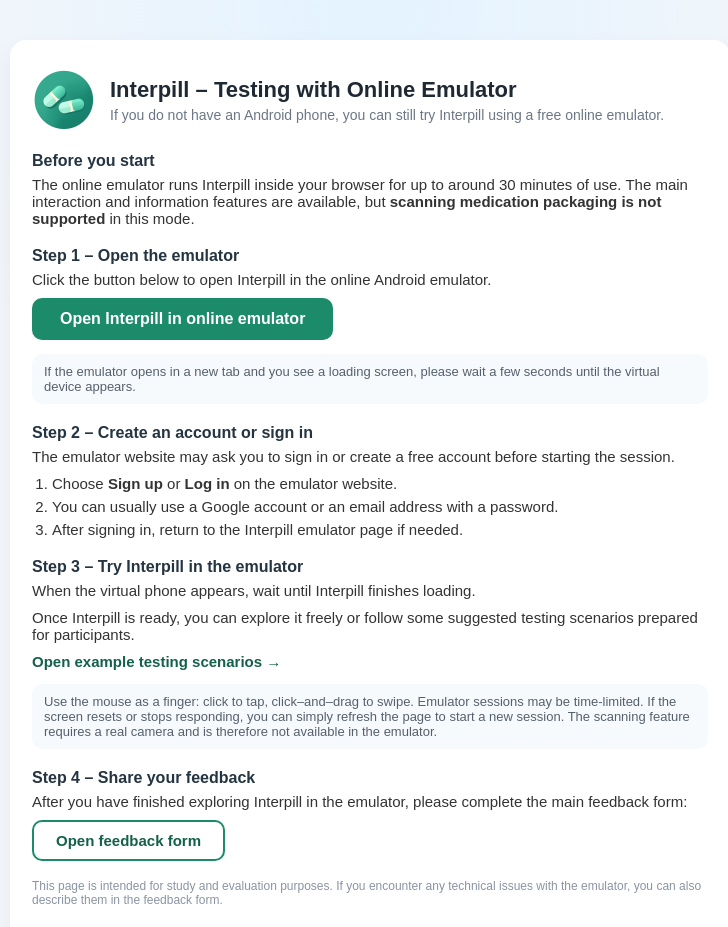
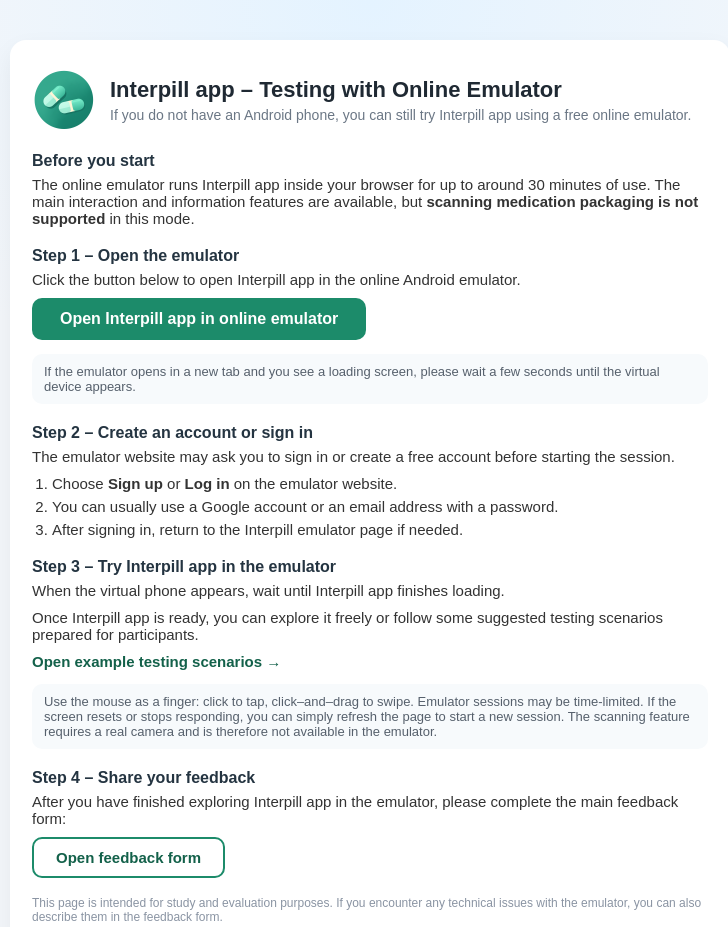
Before and after one commit to olgaleobel/Interpill-App-Testing, a plain HTML site: page emulator.html in a window 1280 px wide. Shown: the top 927 px of the page, without its empty margins (270-998 px from the left). Drawn offline with Linux system fonts and the light colour scheme.

Commit message:
Update emulator.html

```diff
--- a/emulator.html
+++ b/emulator.html
@@ -3,7 +3,7 @@
 <head>
     <meta charset="UTF-8">
     <meta name="viewport" content="width=device-width, initial-scale=1.0">
-    <title>Interpill – Test with Online Emulator</title>
+    <title>Interpill app – Test with Online Emulator</title>
     <style>
         :root {
             --primary: #1c8b6a;
@@ -171,9 +171,9 @@
         <div class="app-header">
             <img class="app-icon" src="interpill-logo.png" alt="Interpill logo">
             <div>
-                <h1>Interpill – Testing with Online Emulator</h1>
+                <h1>Interpill app – Testing with Online Emulator</h1>
                 <p class="subtitle">
-                    If you do not have an Android phone, you can still try Interpill using a free online emulator.
+                    If you do not have an Android phone, you can still try Interpill app using a free online emulator.
                 </p>
             </div>
         </div>
@@ -181,7 +181,7 @@
         <div class="section">
             <div class="section-title">Before you start</div>
             <p>
-                The online emulator runs Interpill inside your browser for up to around 30 minutes of use.
+                The online emulator runs Interpill app inside your browser for up to around 30 minutes of use.
                 The main interaction and information features are available, but
                 <strong>scanning medication packaging is not supported</strong> in this mode.
             </p>
@@ -190,12 +190,12 @@
         <!-- Step 1 -->
         <div class="section">
             <div class="section-title">Step&nbsp;1 – Open the emulator</div>
-            <p>Click the button below to open Interpill in the online Android emulator.</p>
+            <p>Click the button below to open Interpill app in the online Android emulator.</p>
             <p>
                 <a class="primary-btn"
                    href="https://appetize.io/app/b_dssjraxcika2uoobbf3x23mshq"
                    target="_blank">
-                    Open Interpill in online emulator
+                    Open Interpill app in online emulator
                 </a>
             </p>
             <div class="note-box">
@@ -219,12 +219,12 @@
 
         <!-- Step 3 -->
         <div class="section">
-            <div class="section-title">Step&nbsp;3 – Try Interpill in the emulator</div>
+            <div class="section-title">Step&nbsp;3 – Try Interpill app in the emulator</div>
             <p>
-                When the virtual phone appears, wait until Interpill finishes loading.
+                When the virtual phone appears, wait until Interpill app finishes loading.
             </p>
             <p>
-                Once Interpill is ready, you can explore it freely or follow some suggested
+                Once Interpill app is ready, you can explore it freely or follow some suggested
                 testing scenarios prepared for participants.
             </p>
             <p>
@@ -244,7 +244,7 @@
         <div class="section">
             <div class="section-title">Step&nbsp;4 – Share your feedback</div>
             <p>
-                After you have finished exploring Interpill in the emulator, please complete the main feedback form:
+                After you have finished exploring Interpill app in the emulator, please complete the main feedback form:
             </p>
             <p>
                 <a class="secondary-btn"
```
